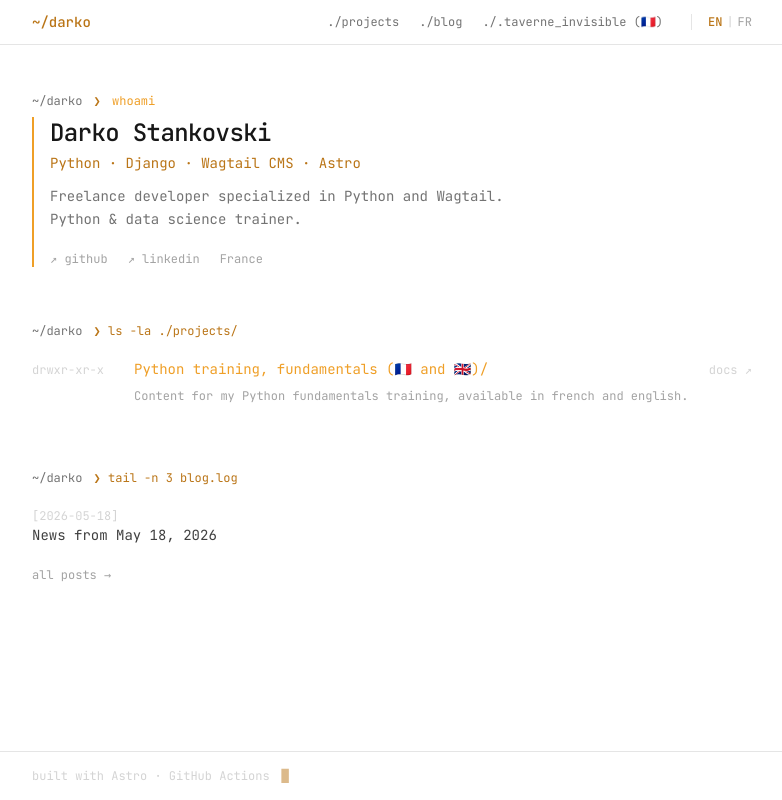
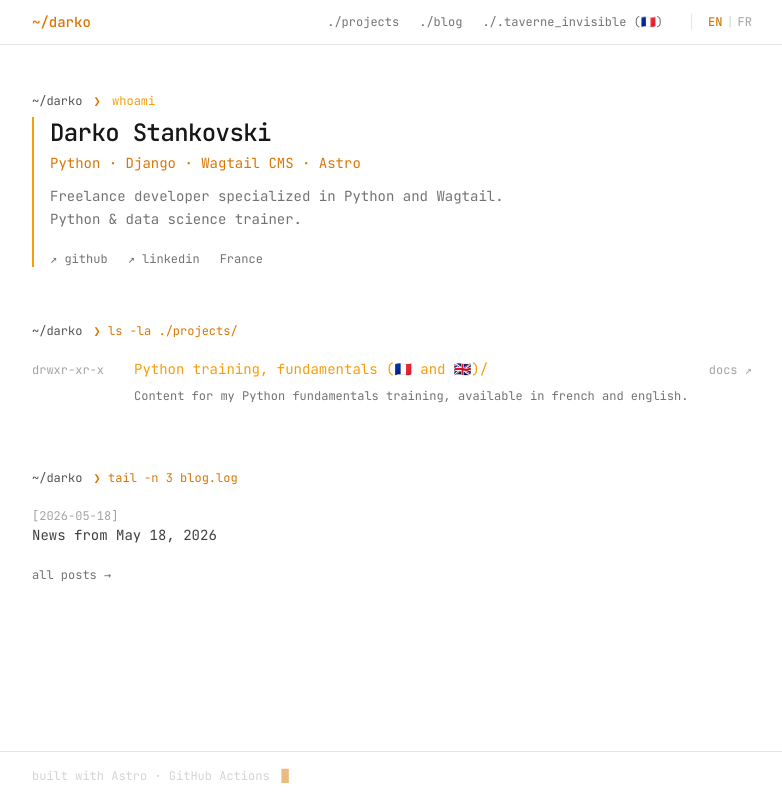
Before and after one commit to darko-itpro/darko-itpro.github.io, an Astro site: page / in a window 1280 px wide. Shown: the whole page, without its empty margins (248-1030 px from the left). Built offline with nearby package versions, Linux system fonts and the light colour scheme; Astro itself is replaced by a stand-in of ours.

Commit message:
Updated styling

```diff
--- a/src/components/BlogList.astro
+++ b/src/components/BlogList.astro
@@ -23,8 +23,8 @@ function formatDate(d: Date) {
 ---
 
 <section class="mb-14">
-  <p class="text-xs text-neutral-400 mb-3">
-    <span class="text-neutral-500">~/darko</span>
+  <p class="text-xs text-neutral-500 mb-3">
+    <span class="text-neutral-600">~/darko</span>
     <span class="text-amber-600 ml-1">{label.cmd}</span>
   </p>
 
@@ -33,7 +33,7 @@ function formatDate(d: Date) {
       <li>
         <a href={getRelativeLocaleUrl(lang, `/blog/${post.id}/`)}
            class="flex flex-col gap-0.5 py-2.5 group hover:pl-2 transition-all duration-150">
-          <span class="text-xs text-neutral-300 dark:text-neutral-600">
+          <span class="text-xs text-neutral-400 dark:text-neutral-500">
             [{formatDate(post.data.date)}]
           </span>
           <span class="text-sm text-neutral-700 dark:text-neutral-300 group-hover:text-amber-600 transition-colors leading-snug">
@@ -45,7 +45,7 @@ function formatDate(d: Date) {
   </ul>
 
   <a href={getRelativeLocaleUrl(lang, '/blog/')}
-     class="inline-block mt-3 text-xs text-neutral-400 hover:text-amber-600 transition-colors">
+     class="inline-block mt-3 text-xs text-neutral-500 hover:text-amber-600 transition-colors">
     {label.all}
   </a>
 </section>
--- a/src/components/Hero.astro
+++ b/src/components/Hero.astro
@@ -9,8 +9,8 @@ const bio = BIO[lang];
 ---
 
 <section class="mb-14">
-  <p class="text-xs text-neutral-400 mb-2">
-    <span class="text-neutral-500">~/darko</span>
+  <p class="text-xs text-neutral-500 mb-2">
+    <span class="text-neutral-600">~/darko</span>
     <span class="text-amber-600 ml-1">❯</span>
     <span class="text-amber-500 ml-1">whoami</span>
   </p>
@@ -24,7 +24,7 @@ const bio = BIO[lang];
       {bio.description}
     </p>
 
-    <div class="flex gap-5 mt-5 text-xs text-neutral-400">
+    <div class="flex gap-5 mt-5 text-xs text-neutral-500">
       <a href={SITE.github} target="_blank" rel="noopener"
          class="hover:text-amber-600 transition-colors flex items-center gap-1">
         ↗ github
--- a/src/components/ProjectList.astro
+++ b/src/components/ProjectList.astro
@@ -15,8 +15,8 @@ const projects = (await getCollection('projects'))
 ---
 
 <section class="mb-14">
-  <p class="text-xs text-neutral-400 mb-3">
-    <span class="text-neutral-500">~/darko</span>
+  <p class="text-xs text-neutral-500 mb-3">
+    <span class="text-neutral-600">~/darko</span>
     <span class="text-amber-600 ml-1">{label.cmd}</span>
   </p>
 
@@ -31,17 +31,17 @@ const projects = (await getCollection('projects'))
            target="_blank"
            rel="noopener"
            class="flex items-baseline gap-3 py-2 group hover:pl-2 transition-all duration-150">
-          <span class="text-xs text-neutral-300 dark:text-neutral-600 min-w-[90px] shrink-0">
+          <span class="text-xs text-neutral-400 dark:text-neutral-600 min-w-[90px] shrink-0">
             drwxr-xr-x
           </span>
           <span class="text-sm text-amber-500 group-hover:text-amber-600 transition-colors flex-1">
             {project.data.title}/
           </span>
-          <span class="text-xs text-neutral-300 dark:text-neutral-600 shrink-0">
+          <span class="text-xs text-neutral-400 dark:text-neutral-500 shrink-0">
             docs ↗
           </span>
         </a>
-        <p class="text-xs text-neutral-400 pl-[102px] pb-2 leading-relaxed">
+        <p class="text-xs text-neutral-500 pl-[102px] pb-2 leading-relaxed">
           {project.data.description}
         </p>
       </li>
--- a/tailwind.config.cjs
+++ b/tailwind.config.cjs
@@ -7,12 +7,6 @@ module.exports = {
       fontFamily: {
         mono: ['"JetBrains Mono"', '"Fira Code"', 'Consolas', 'monospace'],
       },
-      colors: {
-        amber: {
-          500: '#EF9F27',
-          600: '#BA7517',
-        },
-      },
     },
   },
   plugins: [require('@tailwindcss/typography')],
```
